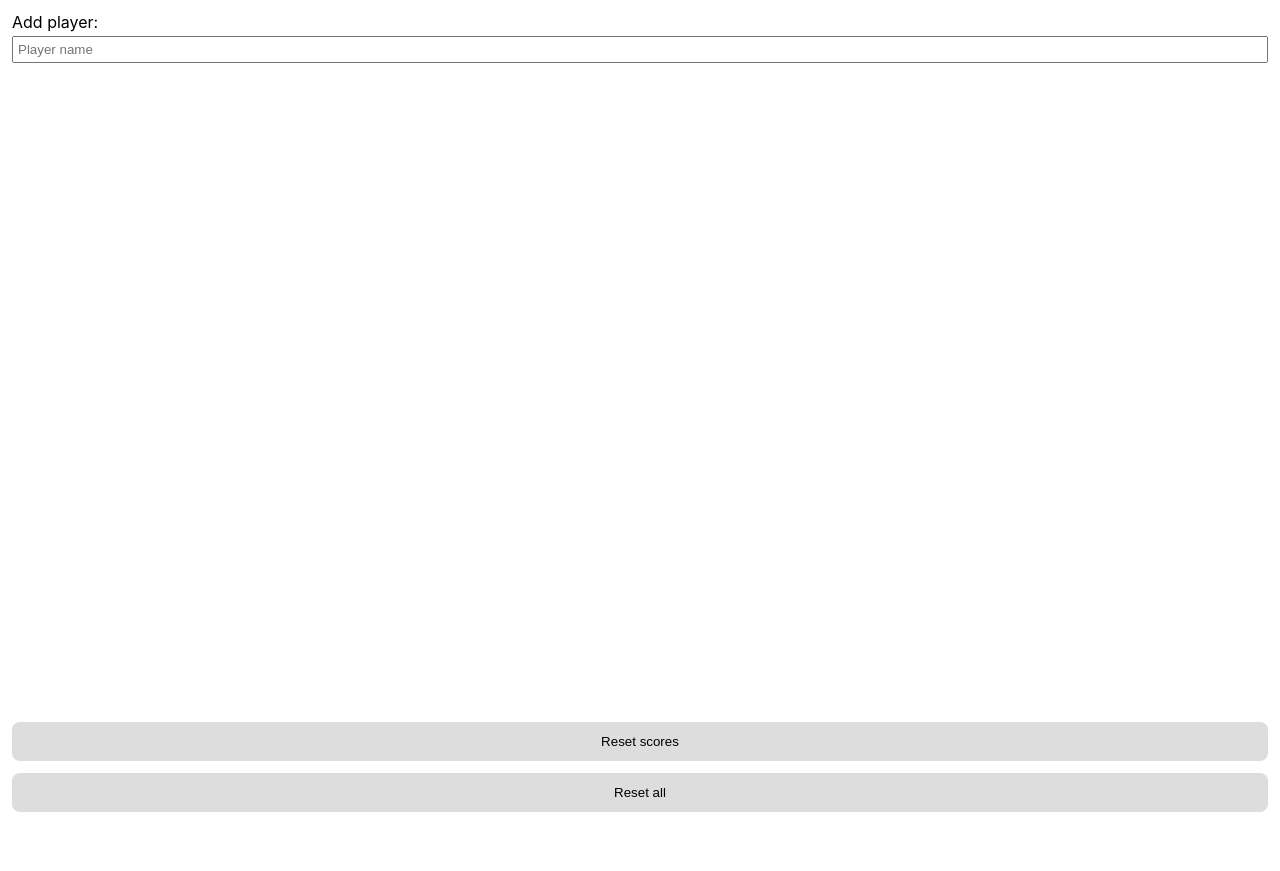
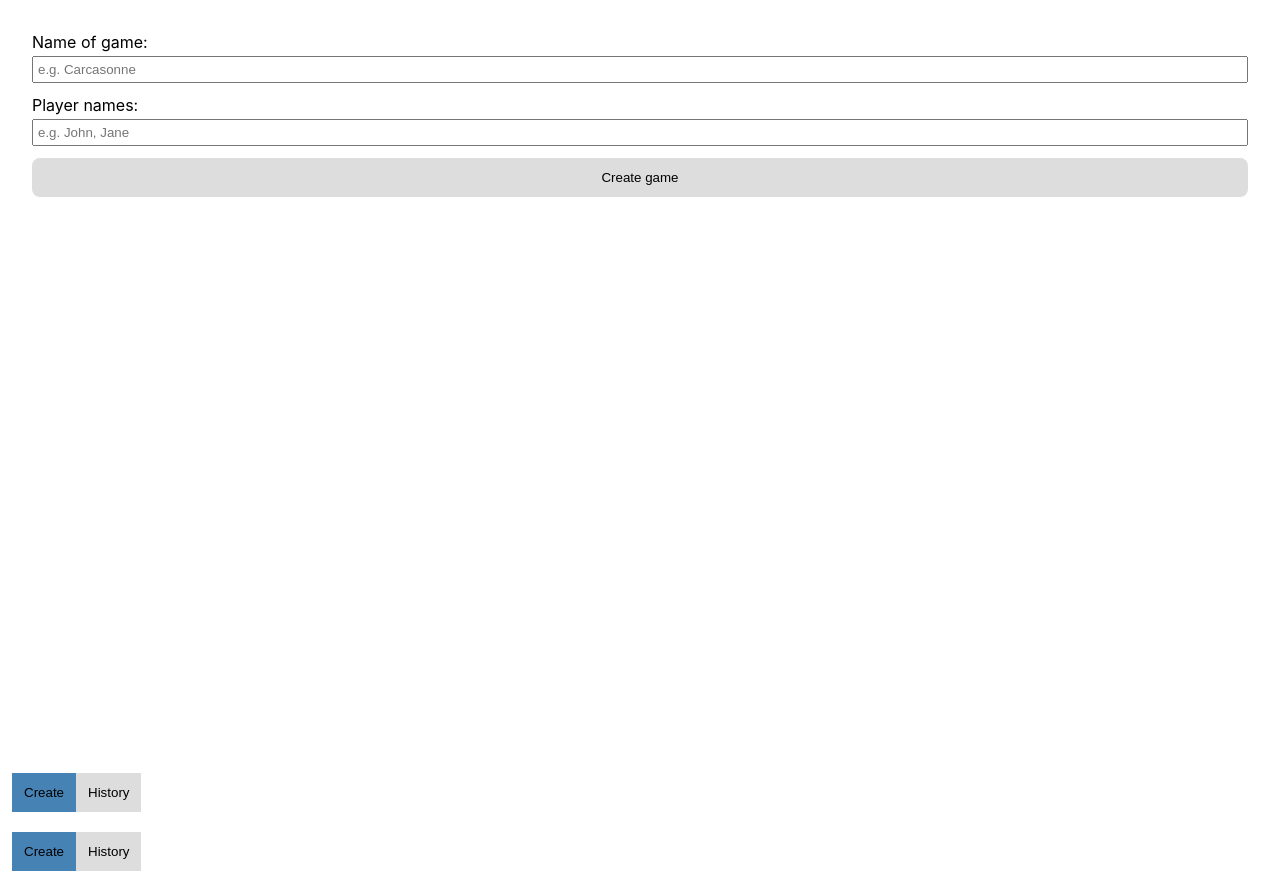
Before and after one commit to tillwilling/scorekeeper-app, a React (Create React App) app: page / in a window 1280 px wide. Before the commit the page ends 824 px from the top, so only its background shows below. Built offline with nearby package versions, Linux system fonts and the light colour scheme.

Commit message:
fixed some wrong code-type-errors and added code to the App.js

```diff
--- a/src/App.js
+++ b/src/App.js
@@ -1,39 +1,55 @@
 import { useState } from 'react'
-import './App.css'
-import Button from './components/Button'
-import Player from './components/Player'
-import PlayerForm from './components/PlayerForm'
+import styled from 'styled-components/macro'
+import Navigation from './components/Navigation'
+import CreatePage from './pages/CreatePage'
+import GamePage from './pages/GamePage'
+import HistoryPage from './pages/HistoryPage'
 
-function App() {
+export default function App() {
+  const [currentPageId, setCurrentPageId] = useState('create')
+  const [history, setHistory] = useState([])
   const [players, setPlayers] = useState([])
+  const [nameOfGame, setNameOfGame] = useState('')
 
   return (
-    <div className="App">
-      <PlayerForm onSubmit={createPlayer} />
-
-      <ul className="App__player-list">
-        {players.map((player, index) => (
-          <li>
-            <Player
-              onMinus={() => updateScore(index, -1)}
-              onPlus={() => updateScore(index, 1)}
-              key={player.name}
-              name={player.name}
-              score={player.score}
-            />
-          </li>
-        ))}
-      </ul>
-
-      <div className="App__buttons">
-        <Button onClick={resetScores}>Reset scores</Button>
-        <Button onClick={resetAll}>Reset all</Button>
-      </div>
-    </div>
+    <AppGrid>
+      {currentPageId === 'create' && (
+        <CreatePage onNavigate={setCurrentPageId} onSubmit={handleSubmit} />
+      )}
+      {currentPageId === 'game' && (
+        <GamePage
+          onResetScore={resetScores}
+          onEndGame={handleEndGame}
+          onPlayerUpdate={updateScore}
+          nameOfGame={nameOfGame}
+          players={players}
+        />
+      )}
+      {currentPageId === 'history' && (
+        <HistoryPage games={history} onNavigate={setCurrentPageId} />
+      )}
+      {currentPageId !== 'game' && (
+        <Navigation
+          currentPageId={currentPageId}
+          onNavigate={setCurrentPageId}
+          pages={[
+            { title: 'Create', id: 'create' },
+            { title: 'History', id: 'history' },
+          ]}
+        />
+      )}
+    </AppGrid>
   )
 
-  function resetAll() {
-    setPlayers([])
+  function handleEndGame() {
+    setCurrentPageId('history')
+    setHistory([{ players, nameOfGame }, ...history])
+  }
+
+  function handleSubmit({ players, nameOfGame }) {
+    setPlayers(players)
+    setNameOfGame(nameOfGame)
+    setCurrentPageId('game')
   }
 
   function resetScores() {
@@ -42,16 +58,19 @@ function App() {
 
   function updateScore(index, value) {
     const playerToUpdate = players[index]
-    setPlayers(players => [
+
+    setPlayers([
       ...players.slice(0, index),
       { ...playerToUpdate, score: playerToUpdate.score + value },
       ...players.slice(index + 1),
     ])
   }
-
-  function createPlayer(name) {
-    setPlayers([...players, { name, score: 0 }])
-  }
 }
 
-export default App
+const AppGrid = styled.div`
+  display: grid;
+  grid-template-rows: auto min-content;
+  height: 100vh;
+  padding: 12px;
+  gap: 20px;
+`
--- a/src/pages/CreatePage.js
+++ b/src/pages/CreatePage.js
@@ -11,7 +11,7 @@ CreatePage.propTypes = {
 export default function CreatePage({ onSubmit, onNavigate }) {
   return (
     <Grid>
-      <form onSubmit={handleSubmit}>
+      <Form onSubmit={handleSubmit}>
         <label>
           Name of game:
           <input name="name" type="text" placeholder="e.g. Carcasonne" />
@@ -21,7 +21,7 @@ export default function CreatePage({ onSubmit, onNavigate }) {
           <input name="players" type="text" placeholder="e.g. John, Jane" />
         </label>
         <Button>Create game</Button>
-      </form>
+      </Form>
       <Navigation
         currentPageId="create"
         onNavigate={onNavigate}
--- a/src/pages/GamePage.js
+++ b/src/pages/GamePage.js
@@ -4,19 +4,19 @@ import Header from '../components/Header'
 import Player from '../components/Player'
 import Button from '../components/Button'
 
-GamePage.PropTypes = {
+GamePage.propTypes = {
   nameOfGame: PropTypes.string,
   players: PropTypes.arrayOf(
     PropTypes.shape({ name: PropTypes.string, score: PropTypes.number })
   ),
-  onResetScore: PropTypes.func.isRequired,
+  onResetScores: PropTypes.func.isRequired,
   onEndGame: PropTypes.func.isRequired,
 }
 
 export default function GamePage({
   nameOfGame,
   players,
-  onResetScore,
+  onResetScores,
   onEndGame,
   onPlayerUpdate,
 }) {
```
